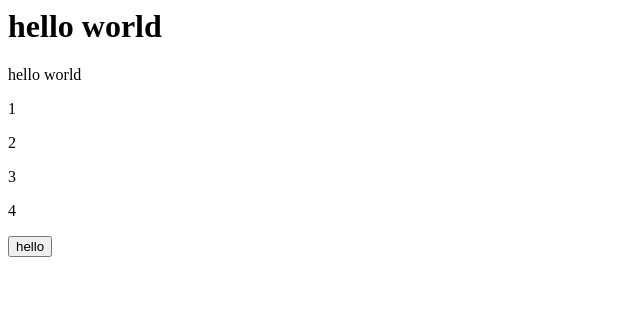
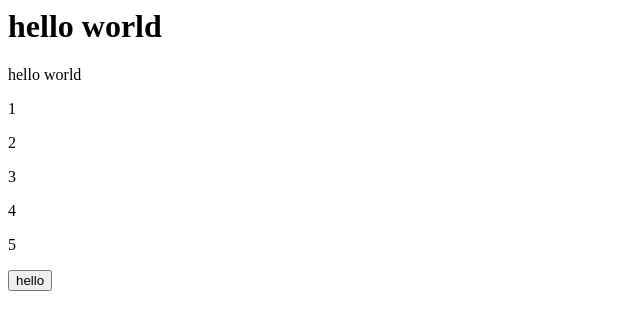
Before and after one commit to kth1257/test, a plain HTML site: page index.html in a window 1280 px wide. Shown: the whole page, without its empty margins (0-640 px from the left). Drawn offline with Linux system fonts and the light colour scheme.

Commit message:
p5재추가

```diff
--- a/index.html
+++ b/index.html
@@ -4,4 +4,5 @@
 <p>2</p>
 <p>3</p>
 <p>4</p>
+<p>5</p>
 <button>hello</button>
```
